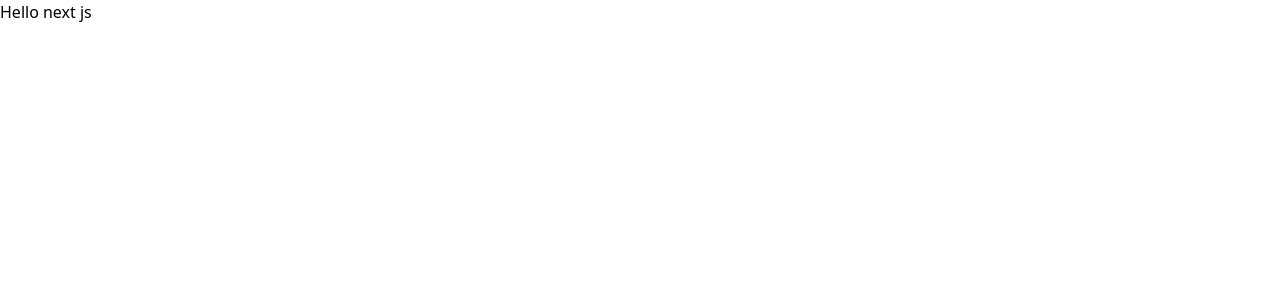
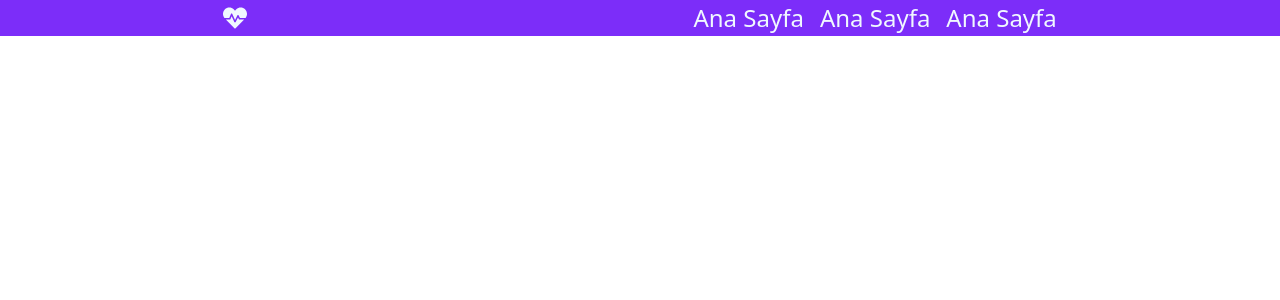
Before and after one commit to Eda-Inal/bmi-calculator, a Next.js app in the folder bmi/: page / in a window 1280 px wide. Shown: the top 300 px of the page. Built offline with nearby package versions, Linux system fonts and the light colour scheme.

Commit message:
add navbar

```diff
--- a/bmi/src/app/components/Navbar/page.jsx
+++ /dev/null
@@ -1,11 +0,0 @@
-import React from 'react'
-
-function Navbar() {
-  return (
-    <div>
-
-    </div>
-  )
-}
-
-export default Navbar
--- /dev/null
+++ b/bmi/src/app/components/navbar/index.jsx
@@ -0,0 +1,33 @@
+import React from 'react'
+import styles from "./styles.module.css"
+import Link from "next/link"
+import { FaHeartbeat } from "react-icons/fa";
+
+function Navbar() {
+  return (
+<nav className={`${styles.bg} ${styles.font} flex justify-around items-center   mx-auto`}>
+
+
+    <div >
+    {<FaHeartbeat className='text-2xl' />}
+    </div>
+
+   <ul className= {`flex  items-center gap-4 ${styles.font}`} >
+    <li>
+    <Link className='hover:text-cyan-100' href="./">Ana Sayfa</Link>
+    </li>
+    <li>
+    <Link className='hover:text-cyan-100' href="./">Ana Sayfa</Link>
+    </li>
+    <li>
+    <Link  className='hover:text-cyan-100'href="./">Ana Sayfa</Link>
+    </li>
+
+   </ul>
+
+
+</nav>
+  )
+}
+
+export default Navbar
--- /dev/null
+++ b/bmi/src/app/components/navbar/styles.module.css
@@ -0,0 +1,8 @@
+.bg{
+    background-color: #7C2DF9;
+    color: aliceblue;
+
+}
+.font{
+    font-size: 1.5rem;
+}
--- a/bmi/src/app/layout.jsx
+++ b/bmi/src/app/layout.jsx
@@ -1,5 +1,6 @@
 
 import "./globals.css";
+import Navbar from "./components/navbar"
 
 
 
@@ -8,6 +9,7 @@ export default function RootLayout({children})
 {
   return (
     <html lang="en">
+      <Navbar/>
       <body>{children}</body>
     </html>
   );
--- a/bmi/src/app/page.jsx
+++ b/bmi/src/app/page.jsx
@@ -1,7 +1,7 @@
-import Image from "next/image";
+
 
 export default function Home() {
   return (
-   <div>Hello next js</div>
+   <div></div>
   );
 }
```
Also changed, not shown: bmi/package.json (+5 -4 lines), 1 other file (tests, documents, lock files or other folders).
